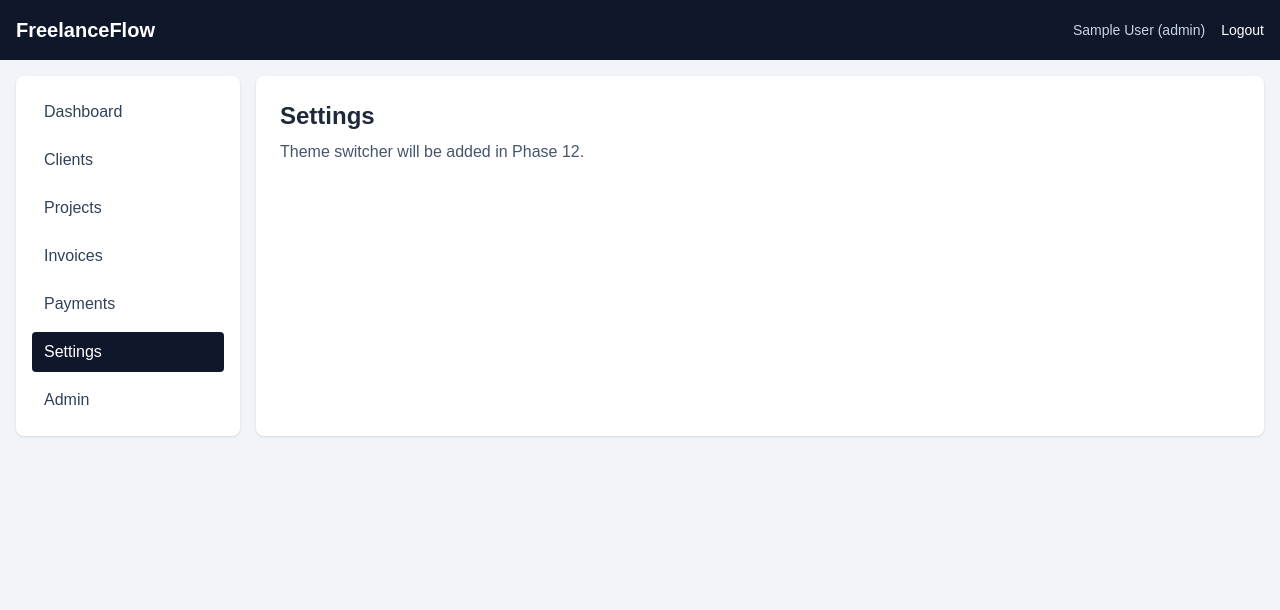
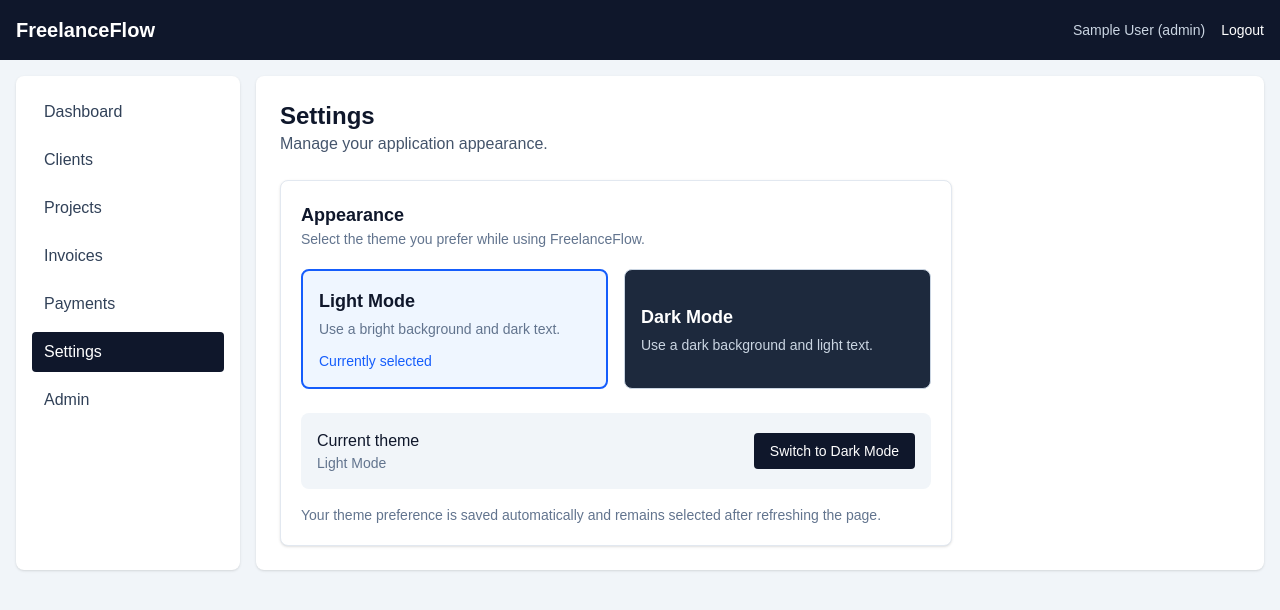
Before and after one commit to muhammedZak/freelance-flow, a React (Vite) app: page /settings in a window 1280 px wide. Shown: the top 610 px of the page. Built offline with nearby package versions, Linux system fonts and the light colour scheme; sample sign-in values are in the browser's storage.

Commit message:
add persistent light and dark theme

```diff
--- /dev/null
+++ b/src/context/ThemeProvider.jsx
@@ -0,0 +1,47 @@
+import { useEffect, useState } from 'react';
+
+import { ThemeContext } from './ThemeContext';
+
+const THEME_STORAGE_KEY = 'freelanceflow-theme';
+
+function getSavedTheme() {
+  const savedTheme = localStorage.getItem(THEME_STORAGE_KEY);
+
+  if (savedTheme === 'dark') {
+    return 'dark';
+  }
+
+  return 'light';
+}
+
+function ThemeProvider({ children }) {
+  const [theme, setTheme] = useState(getSavedTheme);
+
+  useEffect(() => {
+    localStorage.setItem(THEME_STORAGE_KEY, theme);
+
+    document.documentElement.classList.toggle('dark', theme === 'dark');
+  }, [theme]);
+
+  function toggleTheme() {
+    setTheme((currentTheme) => (currentTheme === 'light' ? 'dark' : 'light'));
+  }
+
+  function changeTheme(newTheme) {
+    if (newTheme === 'light' || newTheme === 'dark') {
+      setTheme(newTheme);
+    }
+  }
+
+  const themeValue = {
+    theme,
+    toggleTheme,
+    changeTheme,
+  };
+
+  return (
+    <ThemeContext.Provider value={themeValue}>{children}</ThemeContext.Provider>
+  );
+}
+
+export default ThemeProvider;
--- /dev/null
+++ b/src/context/useTheme.js
@@ -0,0 +1,15 @@
+import { useContext } from 'react';
+
+import { ThemeContext } from './ThemeContext';
+
+function useTheme() {
+  const themeContext = useContext(ThemeContext);
+
+  if (!themeContext) {
+    throw new Error('useTheme must be used inside ThemeProvider.');
+  }
+
+  return themeContext;
+}
+
+export default useTheme;
--- a/src/index.css
+++ b/src/index.css
@@ -5,8 +5,89 @@ body {
   font-family: Arial, Helvetica, sans-serif;
   background-color: #f8fafc;
   color: #1e293b;
+  transition:
+    background-color 0.2s ease,
+    color 0.2s ease;
 }
 
 a {
   text-decoration: none;
 }
+
+/* Dark theme body */
+
+.dark body {
+  background-color: #0f172a;
+  color: #e2e8f0;
+}
+
+/* Main dark backgrounds */
+
+.dark .bg-white {
+  background-color: #1e293b;
+}
+
+.dark .bg-slate-50 {
+  background-color: #1e293b;
+}
+
+.dark .bg-slate-100 {
+  background-color: #0f172a;
+}
+
+.dark .bg-slate-200 {
+  background-color: #334155;
+}
+
+/* Main dark text */
+
+.dark .text-slate-900 {
+  color: #f8fafc;
+}
+
+.dark .text-slate-800 {
+  color: #f1f5f9;
+}
+
+.dark .text-slate-700 {
+  color: #e2e8f0;
+}
+
+.dark .text-slate-600 {
+  color: #cbd5e1;
+}
+
+.dark .text-slate-500 {
+  color: #94a3b8;
+}
+
+/* Dark borders */
+
+.dark .border-slate-200 {
+  border-color: #334155;
+}
+
+.dark .border-slate-300 {
+  border-color: #475569;
+}
+
+/* Form fields */
+
+.dark input,
+.dark select,
+.dark textarea {
+  background-color: #0f172a;
+  color: #f8fafc;
+  color-scheme: dark;
+}
+
+.dark input::placeholder,
+.dark textarea::placeholder {
+  color: #94a3b8;
+}
+
+/* Sidebar hover state */
+
+.dark .hover\:bg-slate-200:hover {
+  background-color: #334155;
+}
--- a/src/main.jsx
+++ b/src/main.jsx
@@ -4,6 +4,7 @@ import { BrowserRouter } from 'react-router-dom';
 import { Provider } from 'react-redux';
 
 import { store } from './app/store.js';
+import ThemeProvider from './context/ThemeProvider.jsx';
 
 import './index.css';
 
@@ -12,9 +13,11 @@ import App from './App.jsx';
 createRoot(document.getElementById('root')).render(
   <StrictMode>
     <Provider store={store}>
-      <BrowserRouter>
-        <App />
-      </BrowserRouter>
+      <ThemeProvider>
+        <BrowserRouter>
+          <App />
+        </BrowserRouter>
+      </ThemeProvider>
     </Provider>
   </StrictMode>,
 );
--- a/src/pages/SettingsPage.jsx
+++ b/src/pages/SettingsPage.jsx
@@ -1,10 +1,97 @@
+import useTheme from '../context/useTheme';
+
 function SettingsPage() {
+  const { theme, toggleTheme, changeTheme } = useTheme();
+
+  const isDarkMode = theme === 'dark';
+
   return (
-    <div>
-      <h1 className='mb-2 text-2xl font-bold'>Settings</h1>
-      <p className='text-slate-600'>
-        Theme switcher will be added in Phase 12.
-      </p>
+    <div className='max-w-2xl'>
+      <div className='mb-6'>
+        <h1 className='text-2xl font-bold text-slate-900'>Settings</h1>
+
+        <p className='text-slate-600'>Manage your application appearance.</p>
+      </div>
+
+      <div className='rounded-lg border border-slate-200 bg-white p-5 shadow-sm'>
+        <div className='mb-5'>
+          <h2 className='text-lg font-bold text-slate-900'>Appearance</h2>
+
+          <p className='text-sm text-slate-500'>
+            Select the theme you prefer while using FreelanceFlow.
+          </p>
+        </div>
+
+        <div className='grid gap-4 sm:grid-cols-2'>
+          <button
+            type='button'
+            onClick={() => changeTheme('light')}
+            className={
+              theme === 'light'
+                ? 'rounded-lg border-2 border-blue-600 bg-blue-50 p-4 text-left'
+                : 'rounded-lg border border-slate-300 bg-white p-4 text-left'
+            }>
+            <span className='block text-lg font-bold text-slate-900'>
+              Light Mode
+            </span>
+
+            <span className='mt-1 block text-sm text-slate-500'>
+              Use a bright background and dark text.
+            </span>
+
+            {theme === 'light' && (
+              <span className='mt-3 block text-sm font-medium text-blue-600'>
+                Currently selected
+              </span>
+            )}
+          </button>
+
+          <button
+            type='button'
+            onClick={() => changeTheme('dark')}
+            className={
+              theme === 'dark'
+                ? 'rounded-lg border-2 border-blue-500 bg-slate-900 p-4 text-left'
+                : 'rounded-lg border border-slate-300 bg-slate-800 p-4 text-left'
+            }>
+            <span className='block text-lg font-bold text-white'>
+              Dark Mode
+            </span>
+
+            <span className='mt-1 block text-sm text-slate-300'>
+              Use a dark background and light text.
+            </span>
+
+            {theme === 'dark' && (
+              <span className='mt-3 block text-sm font-medium text-blue-400'>
+                Currently selected
+              </span>
+            )}
+          </button>
+        </div>
+
+        <div className='mt-6 rounded-lg bg-slate-100 p-4'>
+          <div className='flex flex-col gap-3 sm:flex-row sm:items-center sm:justify-between'>
+            <div>
+              <p className='font-medium text-slate-900'>Current theme</p>
+
+              <p className='text-sm capitalize text-slate-500'>{theme} mode</p>
+            </div>
+
+            <button
+              type='button'
+              onClick={toggleTheme}
+              className='rounded bg-slate-900 px-4 py-2 text-sm text-white'>
+              {isDarkMode ? 'Switch to Light Mode' : 'Switch to Dark Mode'}
+            </button>
+          </div>
+        </div>
+
+        <p className='mt-4 text-sm text-slate-500'>
+          Your theme preference is saved automatically and remains selected
+          after refreshing the page.
+        </p>
+      </div>
     </div>
   );
 }
```
